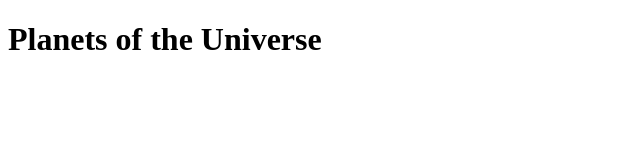
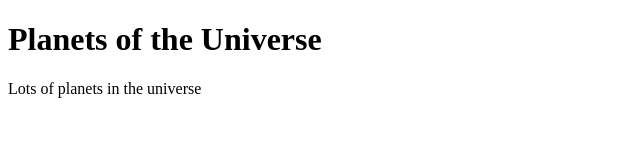
Before and after one commit to oshanefairbank/planet-of-the-universe, a plain HTML site: page _site/index.html in a window 1280 px wide. Shown: the whole page, without its empty margins (0-640 px from the left). Drawn offline with Linux system fonts and the light colour scheme.

```diff
--- a/_site/index.html
+++ b/_site/index.html
@@ -6,5 +6,6 @@
 </head>
 <body>
 <h1>Planets of the Universe</h1>
+<p>Lots of planets in the universe</p>
 </body>
 </html>
```
Also changed, not shown: index.html (+1 -0 lines), 1 other file.
